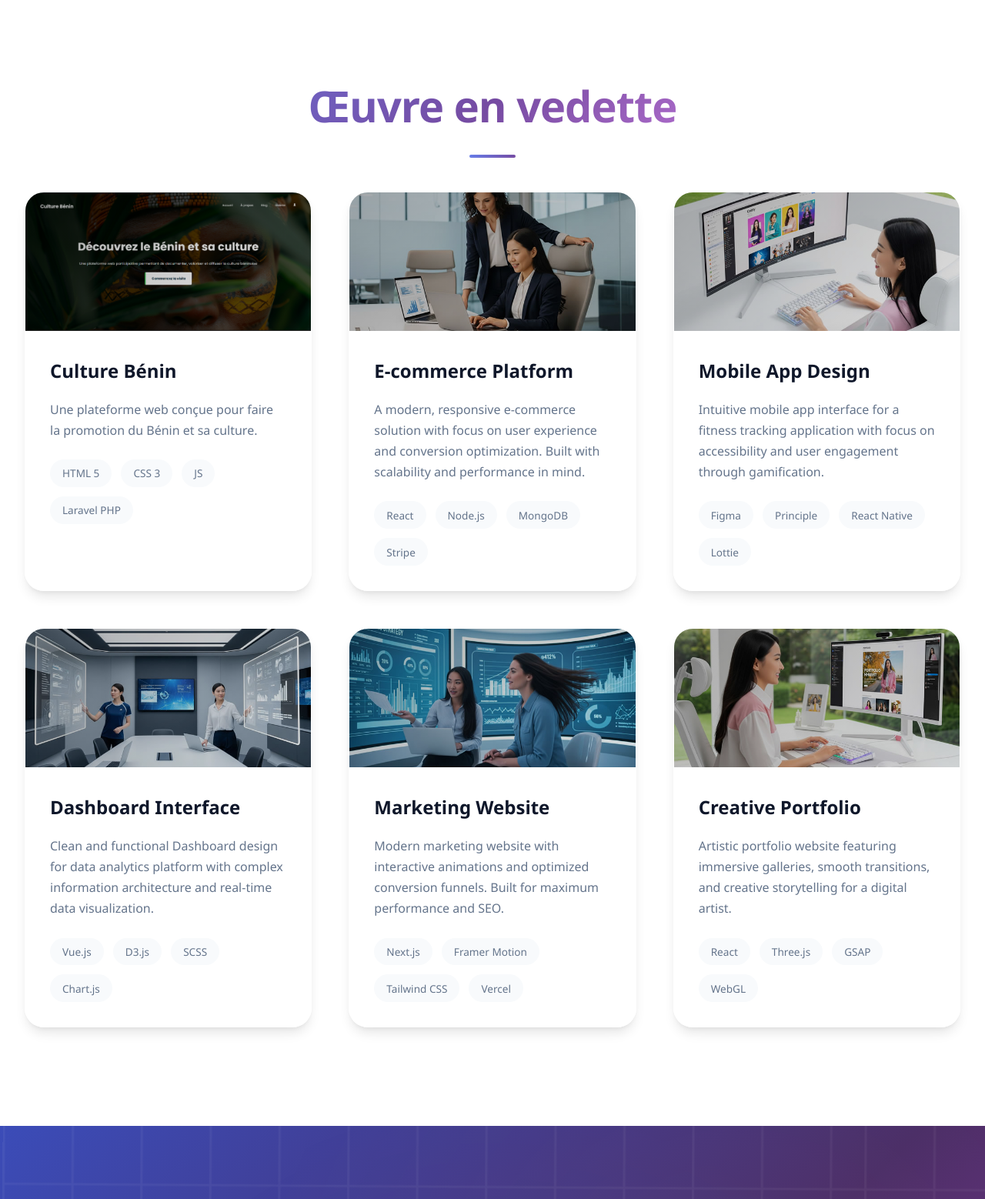
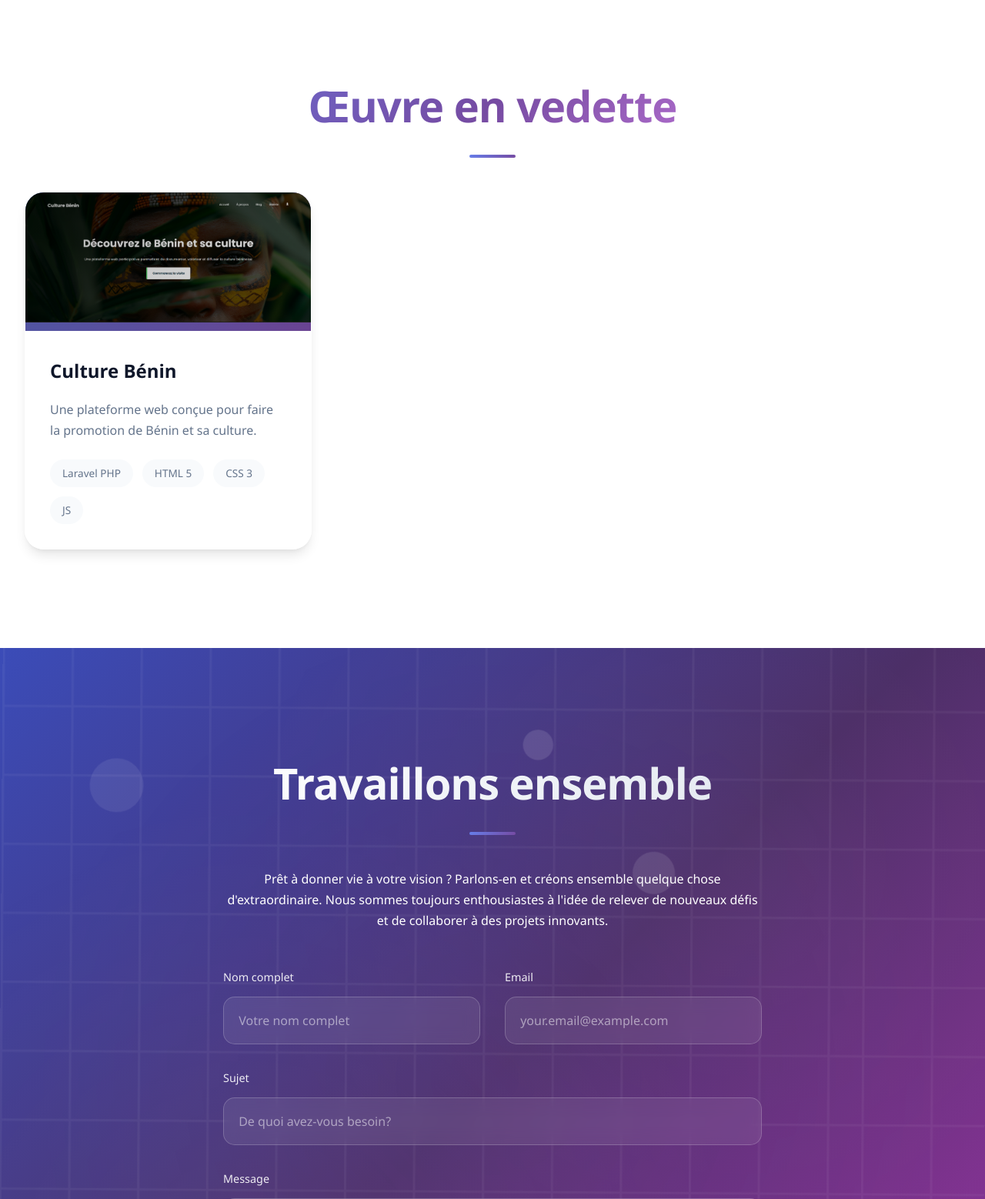
Before and after one commit to kuraf40/ProjetGithub, a PHP site: page / in a window 1280 px wide. Shown: the part 2065-3623 px from the top of the page at 77% size. Run offline with PHP 8.4, Linux system fonts and the light colour scheme; data comes from the database, SQL or seed files in the repository; both versions use the stored data as it was after the commit.

Commit message:
Ajout du script back-end

```diff
--- /dev/null
+++ b/connexionBDD.php
@@ -0,0 +1,15 @@
+<?php
+$host = "localhost";
+$dbname = "portfolio";
+$user = "root";
+$pass = "";
+
+try {
+    $pdo = new PDO("mysql:host=$host;dbname=$dbname;charset=utf8", $user, $pass);
+    $pdo->setAttribute(PDO::ATTR_ERRMODE, PDO::ERRMODE_EXCEPTION);
+
+} catch (PDOException $e) {
+    echo "Erreur de connexion : " . $e->getMessage();
+    exit;
+}
+?>
--- a/css/style.css
+++ b/css/style.css
@@ -774,30 +774,6 @@ https://templatemo.com/tm-593-personal-shape
             background-position: center;
         }
 
-        .portfolio-item:nth-child(1) .portfolio-image {
-            background-image: url('../images/Plateform cultureBénin.png');
-        }
-
-        .portfolio-item:nth-child(2) .portfolio-image {
-            background-image: url('../images/working-business-women.jpg');
-        }
-
-        .portfolio-item:nth-child(3) .portfolio-image {
-            background-image: url('../images/curved-display-pinky-girl.jpg');
-        }
-
-        .portfolio-item:nth-child(4) .portfolio-image {
-            background-image: url('../images/dashboard-interfaces-transparent-displays.jpg');
-        }
-
-        .portfolio-item:nth-child(5) .portfolio-image {
-            background-image: url('../images/marketing-strategy-women.jpg');
-        }
-
-        .portfolio-item:nth-child(6) .portfolio-image {
-            background-image: url('../images/portfolio-website-girl.jpg');
-        }
-
         .portfolio-image::before {
             content: '';
             position: absolute;
@@ -807,6 +783,9 @@ https://templatemo.com/tm-593-personal-shape
             bottom: 0;
             background: linear-gradient(135deg, rgba(0, 0, 0, 0.3) 0%, rgba(0, 0, 0, 0.1) 100%);
             transition: all 0.3s ease;
+        }
+        .portfolio-image img{
+            width: 100%;
         }
 
         .portfolio-item:hover .portfolio-image::before {
@@ -1206,5 +1185,3 @@ https://templatemo.com/tm-593-personal-shape
                 padding: 0 1rem;
             }
         }
-
-Modification de farouk
--- a/index.php
+++ b/index.php
@@ -1,3 +1,42 @@
+<?php
+include('connexionBDD.php');
+// Alternative avec une seule requête
+try {
+    $stmt = $pdo->query("
+        SELECT
+            p.id,
+            p.nom as projet_nom,
+            p.description,
+            p.photo,
+            s.nom as skill_nom
+        FROM projets p
+        LEFT JOIN skills s ON p.id = s.projet
+        ORDER BY p.id DESC, s.id
+    ");
+
+    $projets = [];
+    while ($row = $stmt->fetch(PDO::FETCH_ASSOC)) {
+        $projetId = $row['id'];
+
+        if (!isset($projets[$projetId])) {
+            $projets[$projetId] = [
+                'id' => $row['id'],
+                'nom' => $row['projet_nom'],
+                'description' => $row['description'],
+                'photo' => $row['photo'],
+                'competences' => []
+            ];
+        }
+
+        if (!empty($row['skill_nom'])) {
+            $projets[$projetId]['competences'][] = $row['skill_nom'];
+        }
+    }
+
+} catch (PDOException $e) {
+    die("Erreur: " . $e->getMessage());
+}
+?>
 <!DOCTYPE html>
 <html lang="en">
 <head>
@@ -92,84 +131,26 @@ https://templatemo.com/tm-593-personal-shape
         <div class="container">
             <h2 class="section-title fade-in">Œuvre en vedette</h2>
             <div class="portfolio-grid">
-                <div class="portfolio-item">
-                    <div class="portfolio-image"></div>
-                    <div class="portfolio-content">
-                        <h4>Culture Bénin</h4>
-                        <p>Une plateforme web conçue pour faire la promotion du Bénin et sa culture.</p>
-                        <div class="portfolio-tech">
-                            <span class="tech-tag">HTML 5</span>
-                            <span class="tech-tag">CSS 3</span>
-                            <span class="tech-tag">JS</span>
-                            <span class="tech-tag">Laravel PHP</span>
+                <?php foreach ($projets as $projet):?>
+                    <div class="portfolio-item">
+                        <div class="portfolio-image">
+                            <img src="<?= $projet['photo'] ?>" alt="<?= htmlspecialchars($projet['nom']) ?>">
+                        </div>
+                        <div class="portfolio-content">
+                            <h4><?= htmlspecialchars($projet['nom']) ?></h4>
+                            <p><?= htmlspecialchars($projet['description']) ?></p>
+                            <div class="portfolio-tech">
+                                <?php if (!empty($projet['competences'])): ?>
+                            <?php foreach ($projet['competences'] as $competence): ?>
+                                <span class="tech-tag"><?= htmlspecialchars($competence) ?></span>
+                            <?php endforeach; ?>
+                        <?php else: ?>
+                            <span class="tech-tag">Aucune compétence associée pour le moment</span>
+                        <?php endif; ?>
+                            </div>
                         </div>
                     </div>
-                </div>
-                <div class="portfolio-item">
-                    <div class="portfolio-image"></div>
-                    <div class="portfolio-content">
-                        <h4>E-commerce Platform</h4>
-                        <p>A modern, responsive e-commerce solution with focus on user experience and conversion optimization. Built with scalability and performance in mind.</p>
-                        <div class="portfolio-tech">
-                            <span class="tech-tag">React</span>
-                            <span class="tech-tag">Node.js</span>
-                            <span class="tech-tag">MongoDB</span>
-                            <span class="tech-tag">Stripe</span>
-                        </div>
-                    </div>
-                </div>
-                <div class="portfolio-item">
-                    <div class="portfolio-image"></div>
-                    <div class="portfolio-content">
-                        <h4>Mobile App Design</h4>
-                        <p>Intuitive mobile app interface for a fitness tracking application with focus on accessibility and user engagement through gamification.</p>
-                        <div class="portfolio-tech">
-                            <span class="tech-tag">Figma</span>
-                            <span class="tech-tag">Principle</span>
-                            <span class="tech-tag">React Native</span>
-                            <span class="tech-tag">Lottie</span>
-                        </div>
-                    </div>
-                </div>
-                <div class="portfolio-item">
-                    <div class="portfolio-image"></div>
-                    <div class="portfolio-content">
-                        <h4>Dashboard Interface</h4>
-                        <p>Clean and functional Dashboard design for data analytics platform with complex information architecture and real-time data visualization.</p>
-                        <div class="portfolio-tech">
-                            <span class="tech-tag">Vue.js</span>
-                            <span class="tech-tag">D3.js</span>
-                            <span class="tech-tag">SCSS</span>
-                            <span class="tech-tag">Chart.js</span>
-                        </div>
-                    </div>
-                </div>
-                <div class="portfolio-item">
-                    <div class="portfolio-image"></div>
-                    <div class="portfolio-content">
-                        <h4>Marketing Website</h4>
-                        <p>Modern marketing website with interactive animations and optimized conversion funnels. Built for maximum performance and SEO.</p>
-                        <div class="portfolio-tech">
-                            <span class="tech-tag">Next.js</span>
-                            <span class="tech-tag">Framer Motion</span>
-                            <span class="tech-tag">Tailwind CSS</span>
-                            <span class="tech-tag">Vercel</span>
-                        </div>
-                    </div>
-                </div>
-                <div class="portfolio-item">
-                    <div class="portfolio-image"></div>
-                    <div class="portfolio-content">
-                        <h4>Creative Portfolio</h4>
-                        <p>Artistic portfolio website featuring immersive galleries, smooth transitions, and creative storytelling for a digital artist.</p>
-                        <div class="portfolio-tech">
-                            <span class="tech-tag">React</span>
-                            <span class="tech-tag">Three.js</span>
-                            <span class="tech-tag">GSAP</span>
-                            <span class="tech-tag">WebGL</span>
-                        </div>
-                    </div>
-                </div>
+                <?php endforeach; ?>
             </div>
         </div>
     </section>
```
Also changed, not shown: BDD/portfolio.sql (+20 -3 lines), uploads/projets/Plateform cultureBénin.png (added).
